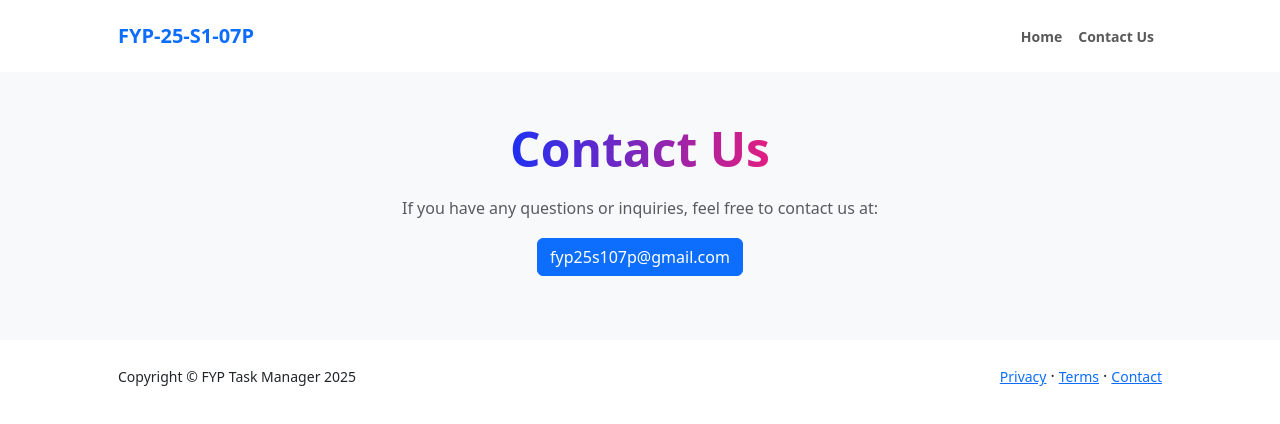
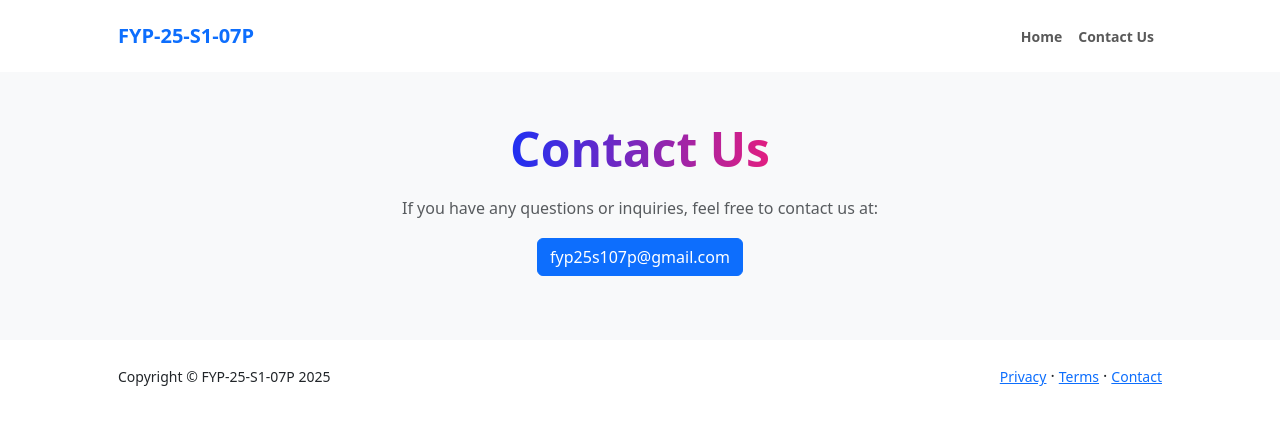
Before and after one commit to FYP-25-S1-07P/fyp25s107p_project_details, a React (Create React App) app: page /fyp25s107p_project_details/contact in a window 1280 px wide. Shown: the top 424 px of the page. Built offline with nearby package versions, Linux system fonts and the light colour scheme.

Commit message:
enhance footer

```diff
--- a/src/components/Footer.js
+++ b/src/components/Footer.js
@@ -1,17 +1,18 @@
 import React from 'react';
+import { Link } from 'react-router-dom';
 
 const Footer = () => {
     return (
         <footer className="bg-white py-4 mt-auto">
             <div className="container px-5">
                 <div className="row align-items-center justify-content-between flex-column flex-sm-row">
-                    <div className="col-auto"><div className="small m-0">Copyright &copy; FYP Task Manager 2025</div></div>
+                    <div className="col-auto"><div className="small m-0">Copyright &copy; FYP-25-S1-07P 2025</div></div>
                     <div className="col-auto">
-                        <a className="small" href="/privacy">Privacy</a>
+                        <Link className="small" to="/">Privacy</Link>
                         <span className="mx-1">&middot;</span>
-                        <a className="small" href="/terms">Terms</a>
+                        <Link className="small" to="/">Terms</Link>
                         <span className="mx-1">&middot;</span>
-                        <a className="small" href="/contact">Contact</a>
+                        <Link className="small" to="/contact">Contact</Link>
                     </div>
                 </div>
             </div>
```
Also changed, not shown: 1 other file (tests, documents, lock files or other folders).
